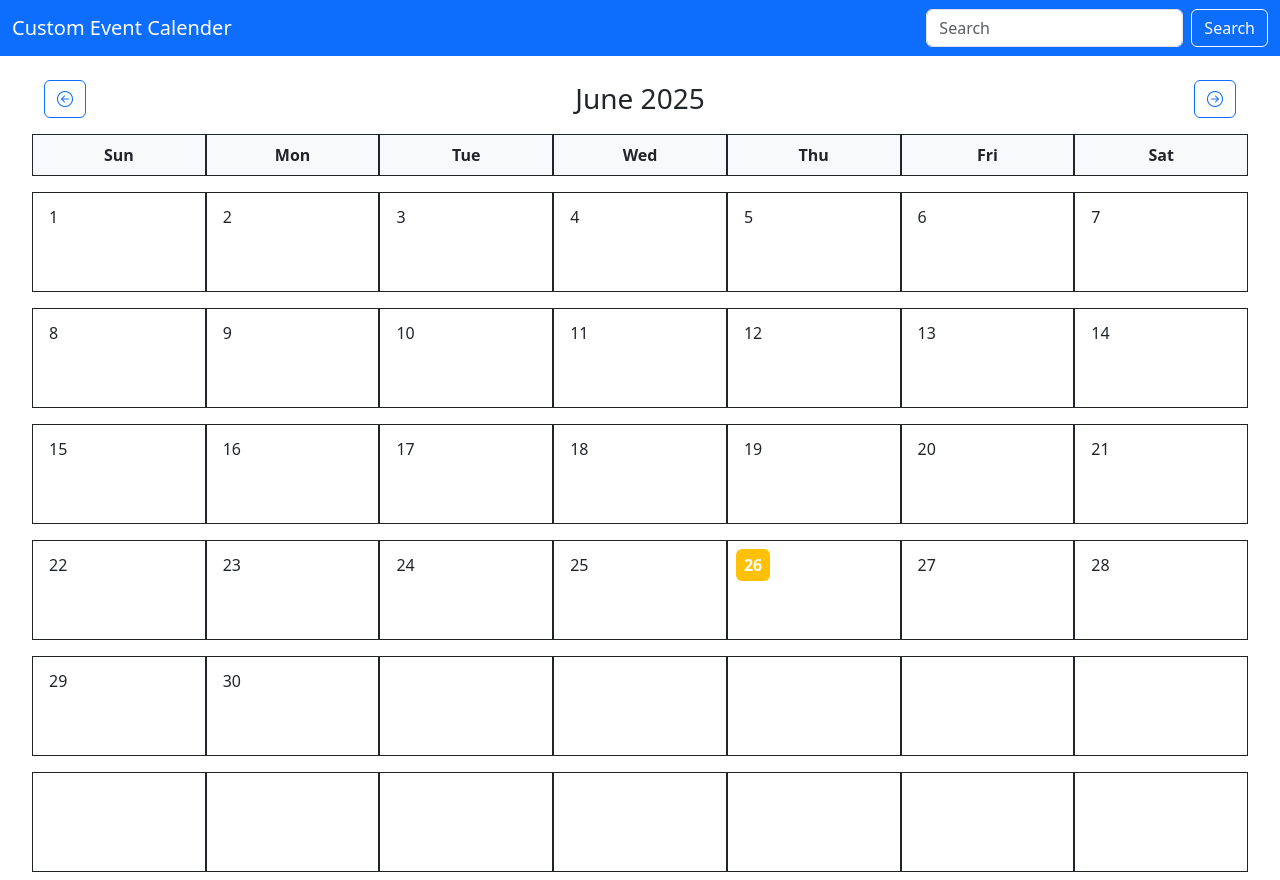
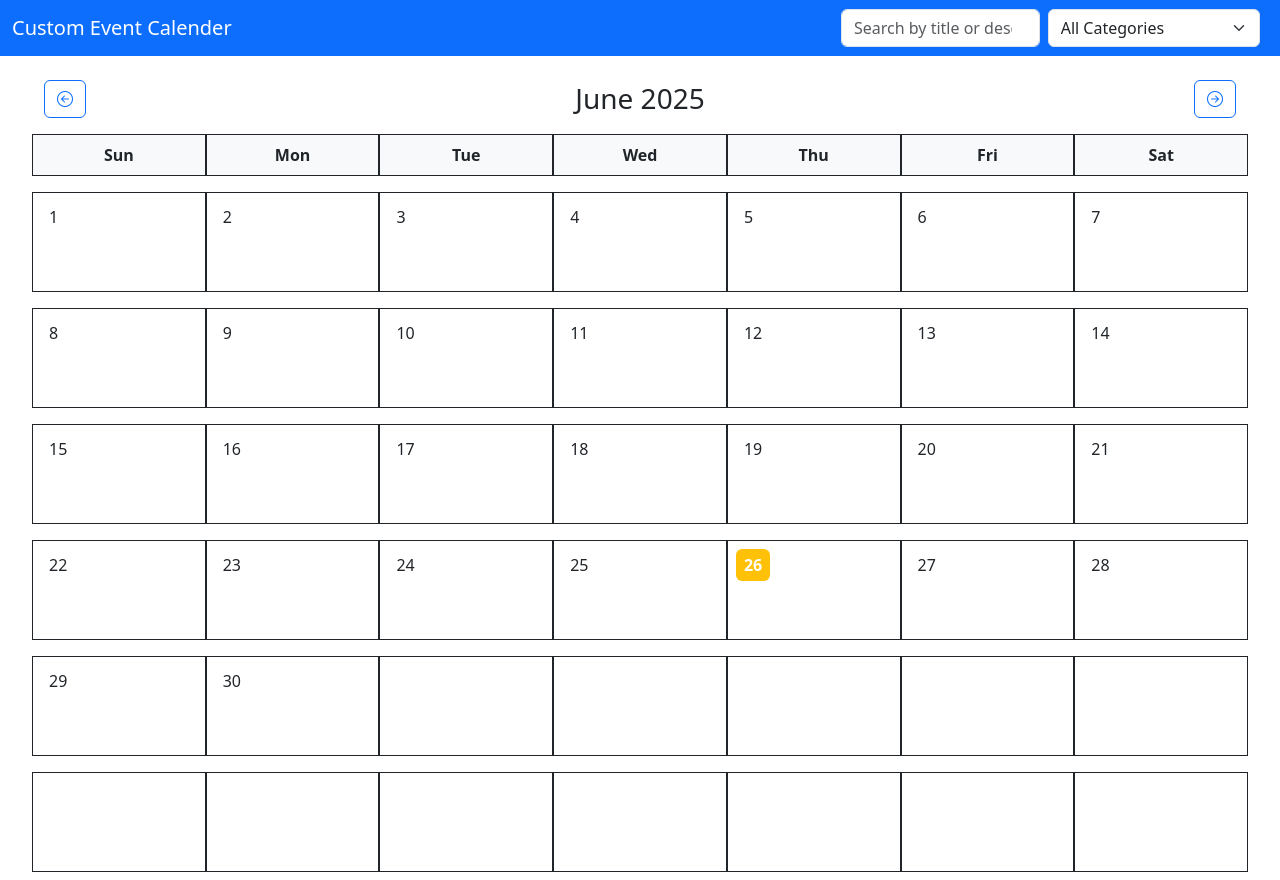
Before and after one commit to adeshkedlaya05/Custom-Event-Calendar-, a React (Create React App) app: page / in a window 1280 px wide. Built offline with nearby package versions, Linux system fonts and the light colour scheme.

Commit message:
modified te navbar and added Event Filtering and Searching

```diff
--- a/src/App.js
+++ b/src/App.js
@@ -1,15 +1,28 @@
-import React from 'react';
-import NavBar from './components/navbar';
+import React, { useState, useEffect } from 'react';
+import Navbar from './components/navbar';
 import MonthlyView from './components/calender';
 
-function App() {
+export default function CalendarPage() {
+  const [events, setEvents] = useState(() => {
+    const saved = localStorage.getItem('calenderEvents');
+    return saved ? JSON.parse(saved) : [];
+  });
+
+  const [filteredEvents, setFilteredEvents] = useState(events);
+
+  useEffect(() => {
+    setFilteredEvents(events); // Reset filter when original events change
+  }, [events]);
+
+  const handleFilter = (filtered) => {
+    setFilteredEvents(filtered);
+  };
+
   return (
-    <div>
-      <NavBar />
-      <MonthlyView />
-    </div>
+    <>
+      <Navbar events={events} onFilter={handleFilter} />
+      <MonthlyView events={filteredEvents} setEvents={setEvents} />
 
+    </>
   );
 }
-
-export default App;
--- a/src/components/calender.jsx
+++ b/src/components/calender.jsx
@@ -4,7 +4,7 @@ import EventForm from './Eventform';
 import { enableDrag } from '../utils/drag';
 import { genrateReccuringEvents } from '../utils/reccurance';
 
-const MonthlyView=()=>{
+const MonthlyView=({events,setEvents})=>{
     const [modifiedInstances, setModifiedInstances] = useState(() => {
   const saved = localStorage.getItem('modifiedInstances');
   return saved ? JSON.parse(saved) : [];
@@ -13,10 +13,6 @@ useEffect(() => {
   localStorage.setItem('modifiedInstances', JSON.stringify(modifiedInstances));
 }, [modifiedInstances]);
     const[CurrentMonth,SetCurrentMonth]=useState(moment());
-    const [events,setEvents]=useState(()=>{
-        const saved=localStorage.getItem('calenderEvents');
-        return saved?JSON.parse(saved):[];
-    });
     const [deletedInstanceIds, setDeletedInstanceIds] = useState(() => {
   const saved = localStorage.getItem('deletedInstanceIds');
   return saved ? JSON.parse(saved) : [];
--- a/src/components/navbar.jsx
+++ b/src/components/navbar.jsx
@@ -1,23 +1,25 @@
 import React from 'react';
+import SearchBar from './searchBar';
 
-const navbar = () => {
+const Navbar = ({ events, onFilter }) => {
   return (
-    <nav class="navbar navbar-expand-lg bg-primary text-white">
-      <div class="container-fluid">
-        <a class="navbar-brand text-white" href="#">Custom Event Calender</a>
-        <button class="navbar-toggler" type="button" data-bs-toggle="collapse" data-bs-target="#navbarSupportedContent" aria-controls="navbarSupportedContent" aria-expanded="false" aria-label="Toggle navigation">
-          <span class="navbar-toggler-icon"></span>
+    <nav className="navbar navbar-expand-lg bg-primary text-white">
+      <div className="container-fluid">
+        <a className="navbar-brand text-white" href="#">Custom Event Calender</a>
+        <button className="navbar-toggler" type="button" data-bs-toggle="collapse"
+          data-bs-target="#navbarSupportedContent" aria-controls="navbarSupportedContent"
+          aria-expanded="false" aria-label="Toggle navigation">
+          <span className="navbar-toggler-icon"></span>
         </button>
-        <div class="collapse navbar-collapse" id="navbarSupportedContent">
-          <ul class="navbar-nav me-auto mb-2 mb-lg-0"></ul>
-          <form class="d-flex" role="search">
-            <input class="form-control me-2" type="search" placeholder="Search" aria-label="Search" />
-            <button class="btn btn-outline-light" type="submit">Search</button>
-          </form>
+        <div className="collapse navbar-collapse" id="navbarSupportedContent">
+          <ul className="navbar-nav me-auto mb-2 mb-lg-0"></ul>
+
+          {/* Connected SearchBar */}
+          <SearchBar events={events} onFilter={onFilter} />
         </div>
       </div>
     </nav>
   );
 };
 
-export default navbar;
+export default Navbar;
--- /dev/null
+++ b/src/components/searchBar.jsx
@@ -0,0 +1,52 @@
+import React, { useState } from 'react';
+
+export default function SearchBar({ events, onFilter }) {
+  const [query, setQuery] = useState('');
+  const [category, setCategory] = useState('');
+
+  const handleSearch = (e) => {
+    const q = e.target.value.toLowerCase();
+    setQuery(q);
+    filterEvents(q, category);
+  };
+
+  const handleCategoryChange = (e) => {
+    const cat = e.target.value.toLowerCase();
+    setCategory(cat);
+    filterEvents(query, cat);
+  };
+
+  const filterEvents = (q, cat) => {
+    const filtered = events.filter(event => {
+      const matchesQuery =
+        event.title.toLowerCase().includes(q) ||
+        (event.description && event.description.toLowerCase().includes(q));
+
+      const matchesCategory =
+        cat === '' || (event.category && event.category.toLowerCase() === cat);
+
+      return matchesQuery && matchesCategory;
+    });
+
+    onFilter(filtered);
+  };
+
+  return (
+    <form className="d-flex align-items-center" onSubmit={e => e.preventDefault()}>
+      <input
+        className="form-control me-2"
+        type="search"
+        placeholder="Search by title or description"
+        aria-label="Search"
+        value={query}
+        onChange={handleSearch}
+      />
+      <select className="form-select me-2" value={category} onChange={handleCategoryChange}>
+        <option value="">All Categories</option>
+        <option value="personal">Personal</option>
+        <option value="work">Work</option>
+        <option value="health">Health</option>
+      </select>
+    </form>
+  );
+}
```
